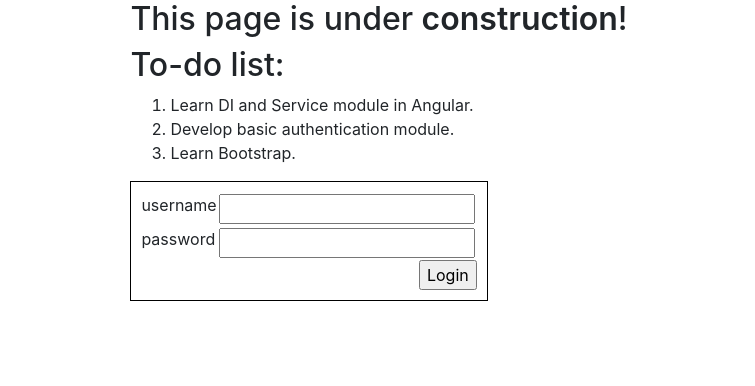
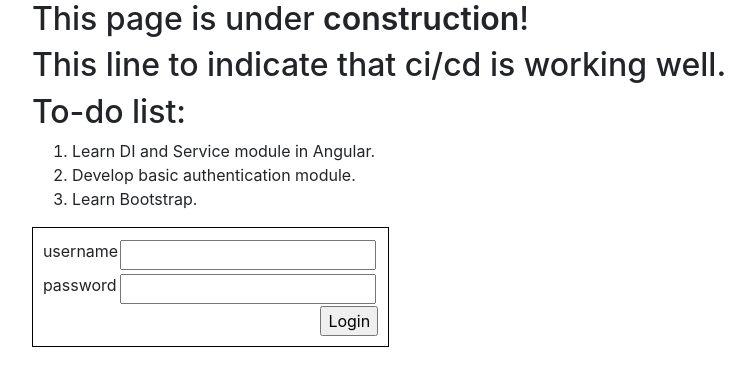
Before and after one commit to crupest/Timeline, an Angular app in the folder Timeline/ClientApp/: page / in a window 1280 px wide. Shown: the top 386 px of the page, without its empty margins (261-1016 px from the left). Built offline with nearby package versions, Linux system fonts and the light colour scheme.

Commit message:
Test ci and cd.

```diff
--- a/Timeline/ClientApp/src/app/home/home.component.html
+++ b/Timeline/ClientApp/src/app/home/home.component.html
@@ -1,5 +1,9 @@
 <h2>
   This page is under <span class="bold">construction</span>!
+</h2>
+
+<h2>
+  This line to indicate that ci/cd is working well.
 </h2>
 
 <h2>
```
